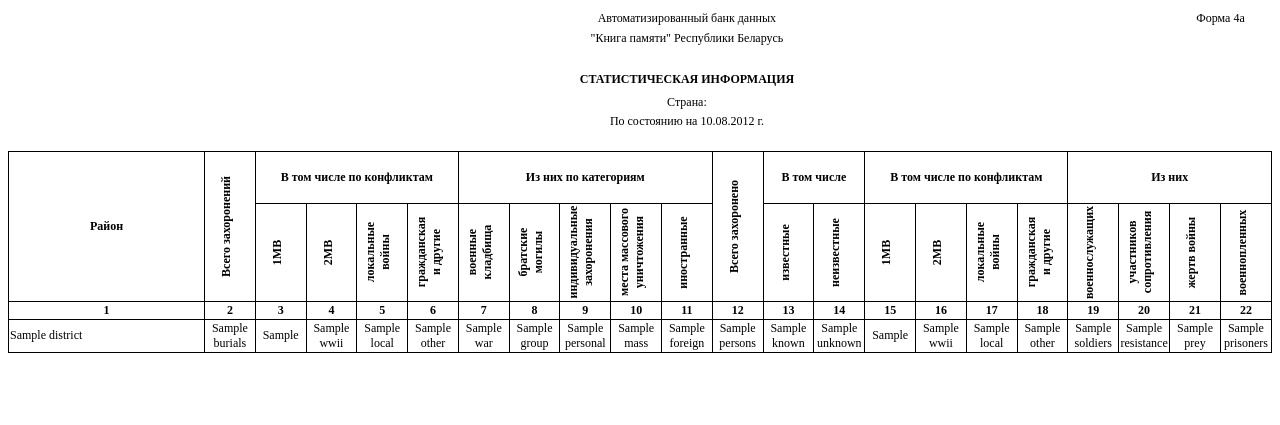
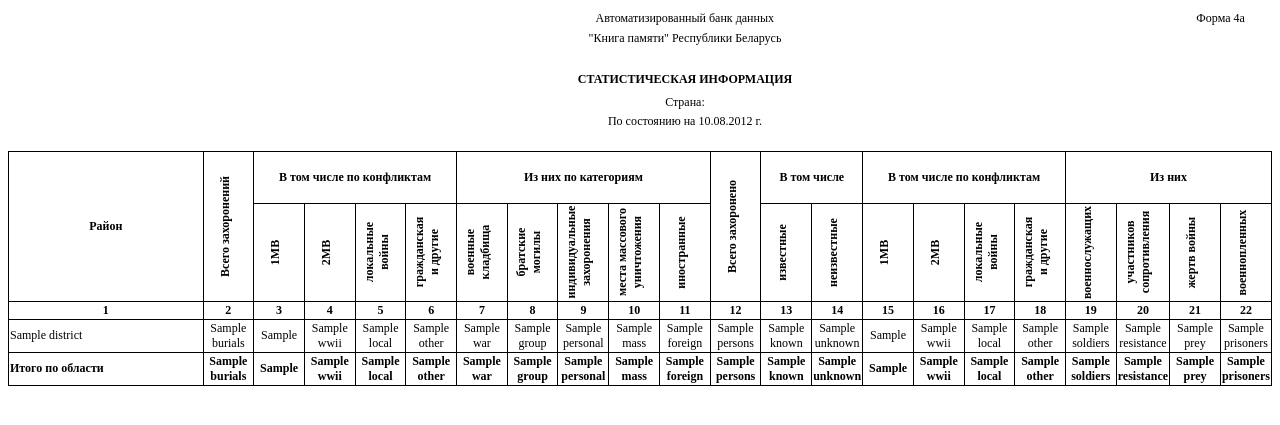
Before and after one commit to 6jlarogap/mil, a Django app: template common/templates/reports/report_4a.html in a window 1280 px wide. Shown: the top 425 px of the page. Run offline with Django 3.2, Linux system fonts and the light colour scheme; the template is opened without the code that fills it: most values are stand-ins (such as "Sample title", 1, 10 or a date in 2020); parts of the project's set-up code (start-up, migrations or seed data) failed here and were passed over.

Commit message:
reports fix

```diff
--- a/common/templates/reports/report_2b.html
+++ b/common/templates/reports/report_2b.html
@@ -285,7 +285,7 @@
 </TR>
 </THEAD>
     <TR>
-        <TD STYLE="border: 1px solid #000000;" ROWSPAN=2 ALIGN="CENTER" VALIGN=MIDDLE><FONT FACE="Times New Roman" COLOR="#000000">№ п/п</FONT></TD>
+        <TD STYLE="border: 1px solid #000000;" ROWSPAN=2 ALIGN="CENTER" VALIGN=MIDDLE><FONT FACE="Times New Roman" COLOR="#000000">№</FONT></TD>
         <TD STYLE="border: 1px solid #000000;" ROWSPAN=2 ALIGN="CENTER" VALIGN=MIDDLE><FONT FACE="Times New Roman" COLOR="#000000">Наименование населенного пункта</FONT></TD>
         <TD STYLE="border: 1px solid #000000;" ROWSPAN=2 ALIGN="CENTER" VALIGN=MIDDLE><FONT FACE="Times New Roman" COLOR="#000000">Вид захоронения</FONT></TD>
         <TD STYLE="border: 1px solid #000000;" class="vertical" ROWSPAN=2 ALIGN="CENTER" VALIGN=MIDDLE><FONT FACE="Times New Roman" SIZE=3 COLOR="#000000">Количество<br/>похороненных</FONT></TD>
--- a/common/templates/reports/report_4.html
+++ b/common/templates/reports/report_4.html
@@ -278,7 +278,7 @@
 </TR>
 {% endfor %}
 <TR style="font-weight: bold;" class="data" >
-    <TD STYLE="border: 1px solid #000000;" HEIGHT="20" ALIGN="LEFT" VALIGN=BOTTOM ><B><FONT FACE="Times New Roman" COLOR="#000000">Итого по области</FONT></B></TD>
+    <TD STYLE="border: 1px solid #000000;" HEIGHT="20" ALIGN="LEFT" VALIGN=BOTTOM ><B><FONT FACE="Times New Roman" COLOR="#000000">Итого по стране</FONT></B></TD>
     <TD class="number" STYLE="border: 1px solid #000000;" ALIGN="LEFT" VALIGN=BOTTOM ><FONT FACE="Times New Roman" COLOR="#000000">{{ data.burials.all }}</FONT></TD>
     <TD class="number" STYLE="border: 1px solid #000000;" ALIGN="LEFT" VALIGN=BOTTOM ><FONT FACE="Times New Roman" COLOR="#000000">{{ data.burials.WW }}</FONT></TD>
     <TD class="number" STYLE="border: 1px solid #000000;" ALIGN="LEFT" VALIGN=BOTTOM ><FONT FACE="Times New Roman" COLOR="#000000">{{ data.burials.WWII }}</FONT></TD>
--- a/common/templates/reports/report_4a.html
+++ b/common/templates/reports/report_4a.html
@@ -278,6 +278,30 @@
     <TD class="number" STYLE="border: 1px solid #000000;" ALIGN="LEFT" VALIGN=BOTTOM ><FONT FACE="Times New Roman" COLOR="#000000">{{ r.data.persons.prisoners }}</FONT></TD>
 </TR>
 {% endfor %}
+<TR style="font-weight: bold;" class="data" >
+    <TD STYLE="border: 1px solid #000000;" HEIGHT="20" ALIGN="LEFT" VALIGN=BOTTOM ><B><FONT FACE="Times New Roman" COLOR="#000000">Итого по области</FONT></B></TD>
+    <TD class="number" STYLE="border: 1px solid #000000;" ALIGN="LEFT" VALIGN=BOTTOM ><FONT FACE="Times New Roman" COLOR="#000000">{{ data.burials.all }}</FONT></TD>
+    <TD class="number" STYLE="border: 1px solid #000000;" ALIGN="LEFT" VALIGN=BOTTOM ><FONT FACE="Times New Roman" COLOR="#000000">{{ data.burials.WW }}</FONT></TD>
+    <TD class="number" STYLE="border: 1px solid #000000;" ALIGN="LEFT" VALIGN=BOTTOM ><FONT FACE="Times New Roman" COLOR="#000000">{{ data.burials.WWII }}</FONT></TD>
+    <TD class="number" STYLE="border: 1px solid #000000;" ALIGN="LEFT" VALIGN=BOTTOM ><FONT FACE="Times New Roman" COLOR="#000000">{{ data.burials.local }}</FONT></TD>
+    <TD class="number" STYLE="border: 1px solid #000000;" ALIGN="LEFT" VALIGN=BOTTOM ><FONT FACE="Times New Roman" COLOR="#000000">{{ data.burials.other }}</FONT></TD>
+    <TD class="number" STYLE="border: 1px solid #000000;" ALIGN="LEFT" VALIGN=BOTTOM ><FONT FACE="Times New Roman" COLOR="#000000">{{ data.burials.war }}</FONT></TD>
+    <TD class="number" STYLE="border: 1px solid #000000;" ALIGN="LEFT" VALIGN=BOTTOM ><FONT FACE="Times New Roman" COLOR="#000000">{{ data.burials.group }}</FONT></TD>
+    <TD class="number" STYLE="border: 1px solid #000000;" ALIGN="LEFT" VALIGN=BOTTOM ><FONT FACE="Times New Roman" COLOR="#000000">{{ data.burials.personal }}</FONT></TD>
+    <TD class="number" STYLE="border: 1px solid #000000;" ALIGN="LEFT" VALIGN=BOTTOM ><FONT FACE="Times New Roman" COLOR="#000000">{{ data.burials.mass }}</FONT></TD>
+    <TD class="number" STYLE="border: 1px solid #000000;" ALIGN="LEFT" VALIGN=BOTTOM ><FONT FACE="Times New Roman" COLOR="#000000">{{ data.burials.foreign }}</FONT></TD>
+    <TD class="number" STYLE="border: 1px solid #000000;" ALIGN="LEFT" VALIGN=BOTTOM ><FONT FACE="Times New Roman" COLOR="#000000">{{ data.persons.all }}</FONT></TD>
+    <TD class="number" STYLE="border: 1px solid #000000;" ALIGN="LEFT" VALIGN=BOTTOM ><FONT FACE="Times New Roman" COLOR="#000000">{{ data.persons.known }}</FONT></TD>
+    <TD class="number" STYLE="border: 1px solid #000000;" ALIGN="LEFT" VALIGN=BOTTOM ><FONT FACE="Times New Roman" COLOR="#000000">{{ data.persons.unknown }}</FONT></TD>
+    <TD class="number" STYLE="border: 1px solid #000000;" ALIGN="LEFT" VALIGN=BOTTOM ><FONT FACE="Times New Roman" COLOR="#000000">{{ data.persons.WW }}</FONT></TD>
+    <TD class="number" STYLE="border: 1px solid #000000;" ALIGN="LEFT" VALIGN=BOTTOM ><FONT FACE="Times New Roman" COLOR="#000000">{{ data.persons.WWII }}</FONT></TD>
+    <TD class="number" STYLE="border: 1px solid #000000;" ALIGN="LEFT" VALIGN=BOTTOM ><FONT FACE="Times New Roman" COLOR="#000000">{{ data.persons.local }}</FONT></TD>
+    <TD class="number" STYLE="border: 1px solid #000000;" ALIGN="LEFT" VALIGN=BOTTOM ><FONT FACE="Times New Roman" COLOR="#000000">{{ data.persons.other }}</FONT></TD>
+    <TD class="number" STYLE="border: 1px solid #000000;" ALIGN="LEFT" VALIGN=BOTTOM ><FONT FACE="Times New Roman" COLOR="#000000">{{ data.persons.soldiers }}</FONT></TD>
+    <TD class="number" STYLE="border: 1px solid #000000;" ALIGN="LEFT" VALIGN=BOTTOM ><FONT FACE="Times New Roman" COLOR="#000000">{{ data.persons.resistance }}</FONT></TD>
+    <TD class="number" STYLE="border: 1px solid #000000;" ALIGN="LEFT" VALIGN=BOTTOM ><FONT FACE="Times New Roman" COLOR="#000000">{{ data.persons.prey }}</FONT></TD>
+    <TD class="number" STYLE="border: 1px solid #000000;" ALIGN="LEFT" VALIGN=BOTTOM ><FONT FACE="Times New Roman" COLOR="#000000">{{ data.persons.prisoners }}</FONT></TD>
+</TR>
 </TABLE>
 <!-- ************************************************************************** -->
 </BODY>
--- a/common/views.py
+++ b/common/views.py
@@ -513,6 +513,9 @@ def burials(request):
                                     'district': district,
                                     'data': data
                                 })
+                            context['data'] = filter_data(
+                                burials, selected_persons, form.cleaned_data['region'], None
+                            )
                         else:
                             regions = form.cleaned_data['country'].georegion_set.all().order_by('name')
                             if form.cleaned_data.get('region'):
```
